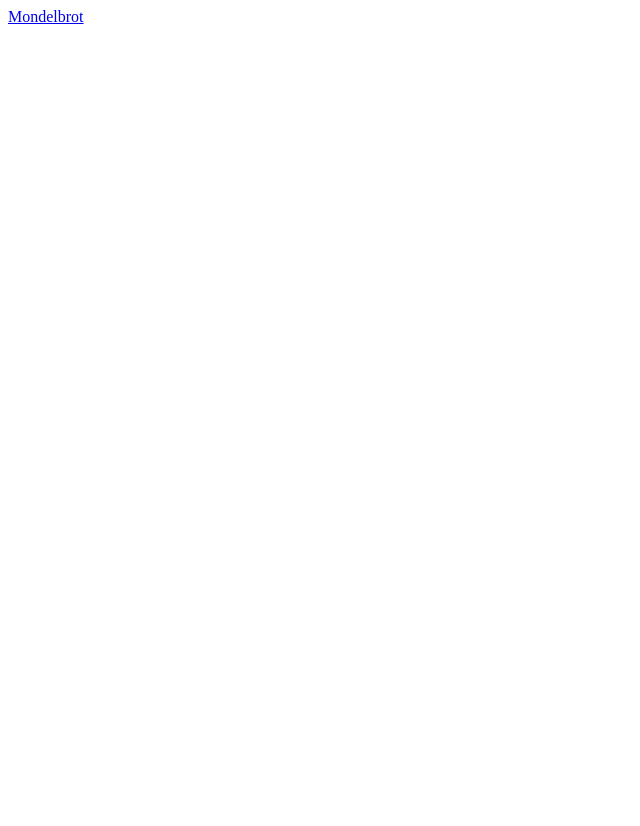
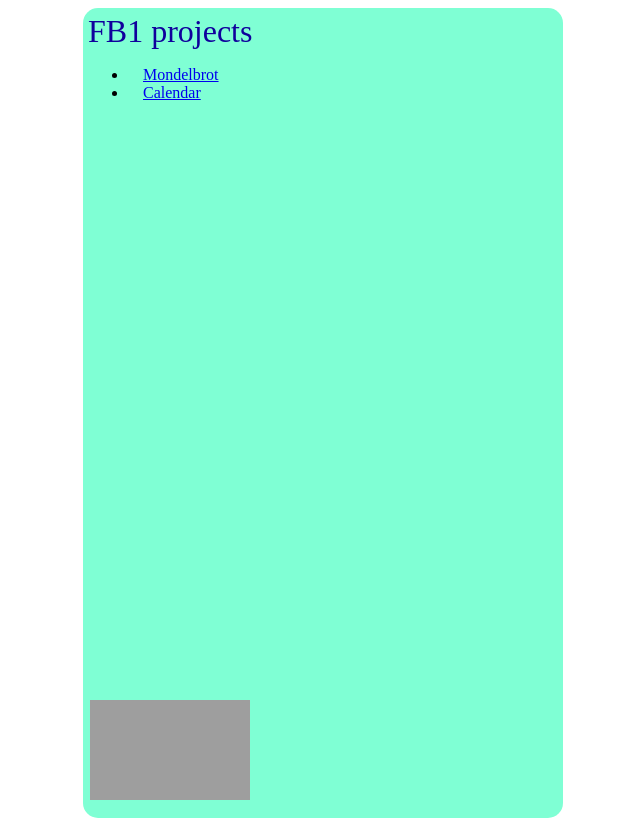
Before and after one commit to Fedottt-Bo/Fedottt-Bo.github.io, a plain HTML site: page index.html in a window 1280 px wide. Shown: the whole page, without its empty margins (0-640 px from the left). Before the commit the page ends 800 px from the top, so only its background shows below. Drawn offline with Linux system fonts and the light colour scheme; grey boxes are pictures that could not be loaded.

Commit message:
Start page update.

```diff
--- a/index.html
+++ b/index.html
@@ -4,10 +4,48 @@
 
 <head>
     <title> Start page </title>
+    <style>
+        .Main {
+            background-color: aquamarine;
+            height: 100vh;
+            margin-left: 75px;
+            width: max-content;
+            padding: 5px;
+            width: 470px;
+            border-radius: 15px;
+        }
+
+        .Hrefs {
+            margin-left: 15px;
+        }
+
+        .Handle {
+            margin-top: 20px;
+            color: #10009c;
+            font-size: 32px;
+        }
+
+        .Main img {
+            position: absolute;
+            left: 90px;
+            bottom: 0px;
+        }
+    </style>
 </head>
 
-<body>
-    <a href="https://fedottt-bo.github.io/Mondelbrot/"> Mondelbrot </a>
+<body class="Body">
+    <div id="Main" class="Main">
+        <span class="Handle">FB1 projects</span><br>
+        <ul>
+            <li>
+                <a href="https://fedottt-bo.github.io/Mondelbrot/" class="Hrefs"> Mondelbrot </a><br>
+            </li>
+            <li>
+                <a href="https://fedottt-bo.github.io/Calendar/" class="Hrefs"> Calendar </a><br>
+            </li>
+        </ul>
+        <img src="https://python2014.rutsky.org/09_interoperability/_images/cgsg.png" height="100px" width="160px"><br>
+    </div>
 </body>
 
 </html>
```
